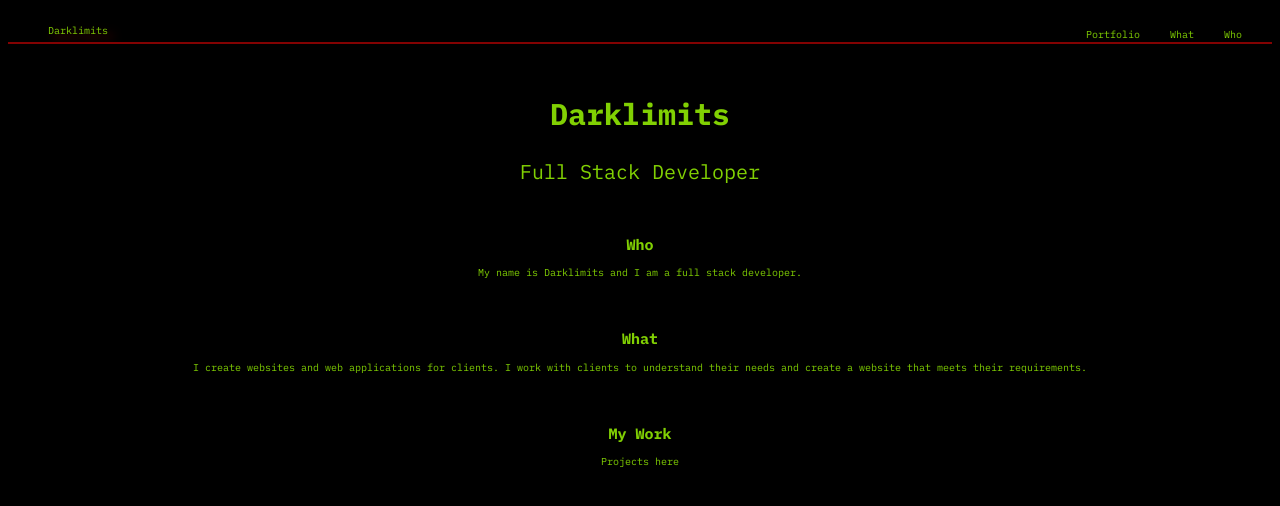
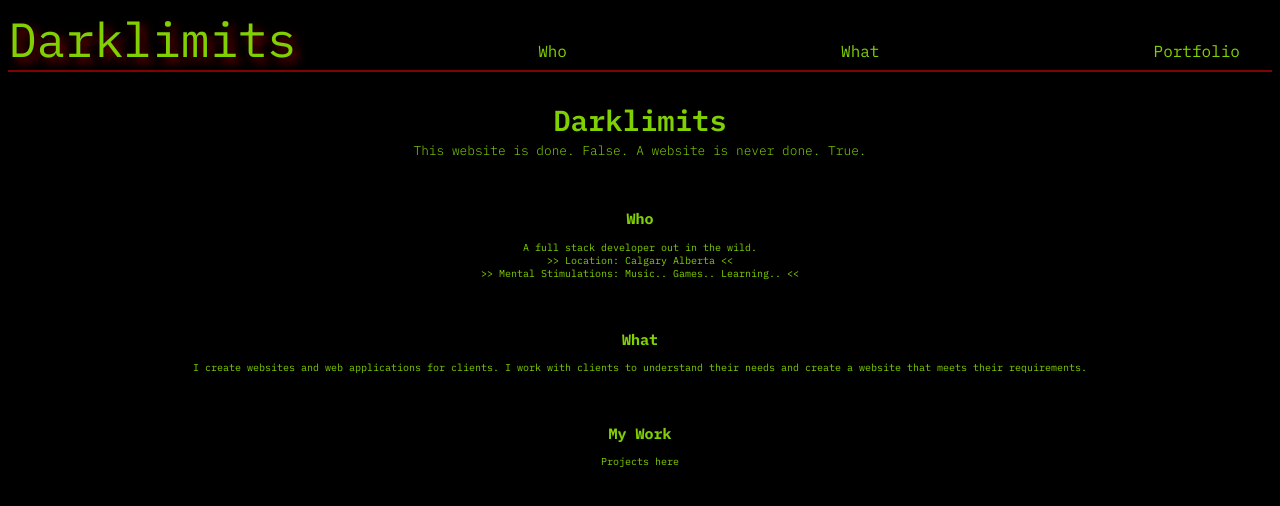
Before and after one commit to Darklimitssss/Portfolio, a plain HTML site: page index.html in a window 1280 px wide. Drawn offline with Linux system fonts and the light colour scheme.

Commit message:
02-26-2025 11:03pm

```diff
--- a/index.html
+++ b/index.html
@@ -10,24 +10,22 @@
     <link href="https://fonts.googleapis.com/css2?family=IBM+Plex+Mono:ital,wght@0,100;0,200;0,300;0,400;0,500;0,600;0,700;1,100;1,200;1,300;1,400;1,500;1,600;1,700&display=swap" rel="stylesheet">
 </head>
 <nav>
-    <ul>
-        <li class="logo"><a href="#home">Darklimits</a></li>
-        <li class="menu"><a href="#who">Who</a></li>
-        <li class="menu"><a href="#what">What</a></li>
-        <li class="menu"><a href="#portfolio">Portfolio</a></li>
-    </ul>
-</nav>
+        <li><a class="logo" href="#home">Darklimits</a></li>
+        <li><a class="menu" href="#who">Who</a></li>
+        <li><a class="menu" href="#what">What</a></li>
+        <li><a class="menu" href="#portfolio">Portfolio</a></li>
+    </nav>
 <body>
     <section id="home">
         <div class="home">
-            <h1>Darklimits</h1>
-            <p>Full Stack Developer</p>
+            <h1 class="home-logo">Darklimits</h1>
+            <p class="home-p">This website is done. False. A website is never done. True.</p>
         </div>
     </section>
     <section id="who">
         <div class="who">
             <h2>Who</h2>
-            <p>My name is Darklimits and I am a full stack developer.</p>
+            <p>A full stack developer out in the wild.<br>>> Location: Calgary Alberta <<<br>>> Mental Stimulations: Music.. Games.. Learning.. <<</br></p>
         </div>
     </section>
     <section id="what">
--- a/style.css
+++ b/style.css
@@ -1,27 +1,37 @@
 nav {
+    display: inline-flex;
+    justify-content: space-between;
+    align-items: baseline;
+    width: 100%;
+    min-width: 50%;
+    margin: 0 auto;
+    max-height: 10em;
     border-bottom: 2px solid #830202;
-    position: relative;
-    overflow: hidden;
     background-color: #000000;
     padding: 0px;
     margin: 0px;
 }
 body {
+    max-width: 100%;
     background-color: #000000;
 }
 .logo {
+align-content: center;
 font-family: "IBM Plex Mono", serif;
-font-size: 10px;
-float: left;
+font-size: 3em;
 padding: 0px;
 text-shadow: #830202 5px 5px 10px;
 }
 .menu {
-    float: right;
-    padding-right: 30px;
+    display: inline-flex;
+    justify-content: space-between;
+    align-items: flex-end;
+    padding-right: 2em;
+    font-size: 1em;
 }
 li {
     list-style-type: none;
+    text-align: center;
 }
 a {
     font-family: "IBM Plex Mono", serif;
@@ -34,12 +44,27 @@ a {
     font-weight: 500;
     font-style: normal;
   }
-  .home {
+.home {
     font-family: "IBM Plex Mono", serif;
-    font-size: 20px;
+    color: #81d003;
+    align-content: center;
+    margin: 0em 0 0 0em;
+}
+.home-logo {
+    font-family: "IBM Plex Mono", serif;
+    font-size: 1.81em;
     color: #81d003;
     text-align: center;
-    margin-top: 50px;
+    font-weight: 600;
+    margin: 1em 0 0 0em;
+}
+.home-p {
+    font-family: "IBM Plex Mono", serif;
+    font-size: .8em;
+    color: #81d003;
+    text-align: center;
+    font-weight: 300;
+    margin: .25em 0 0 0em;
 }
 .who {
     font-family: "IBM Plex Mono", serif;
```
